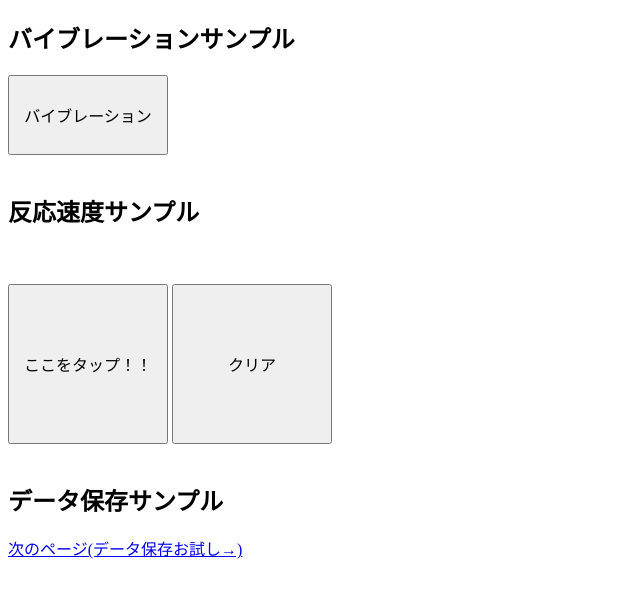
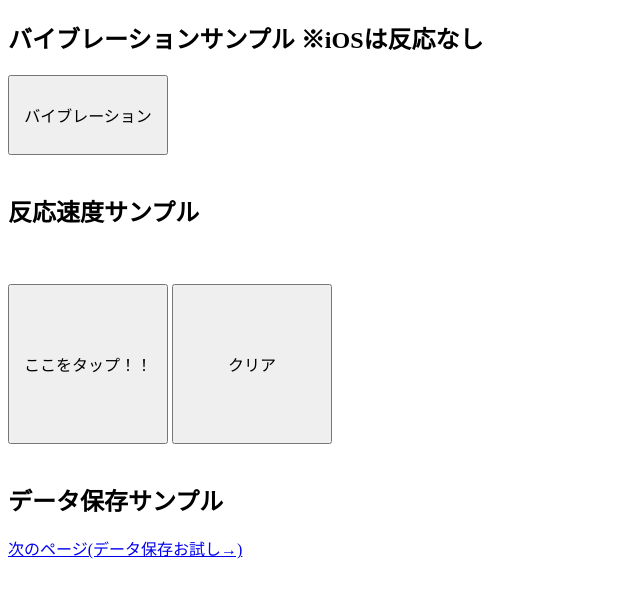
Before and after one commit to lassickuramochi/lassickuramochi.github.io, a plain HTML site: page index.html in a window 1280 px wide. Shown: the whole page, without its empty margins (0-640 px from the left). Drawn offline with Linux system fonts and the light colour scheme.

Commit message:
バイブレーションに関して、iOSでは無反応だったため補足を追記

```diff
--- a/index.html
+++ b/index.html
@@ -8,7 +8,7 @@
   </head>
   <body>
     <div>
-      <h2>バイブレーションサンプル</h2>
+      <h2>バイブレーションサンプル ※iOSは反応なし</h2>
       <button onclick="vibrate()" style="width: 160px; height: 80px; font-size: 12pt;">バイブレーション</button>
     </div>
     <br>
```
